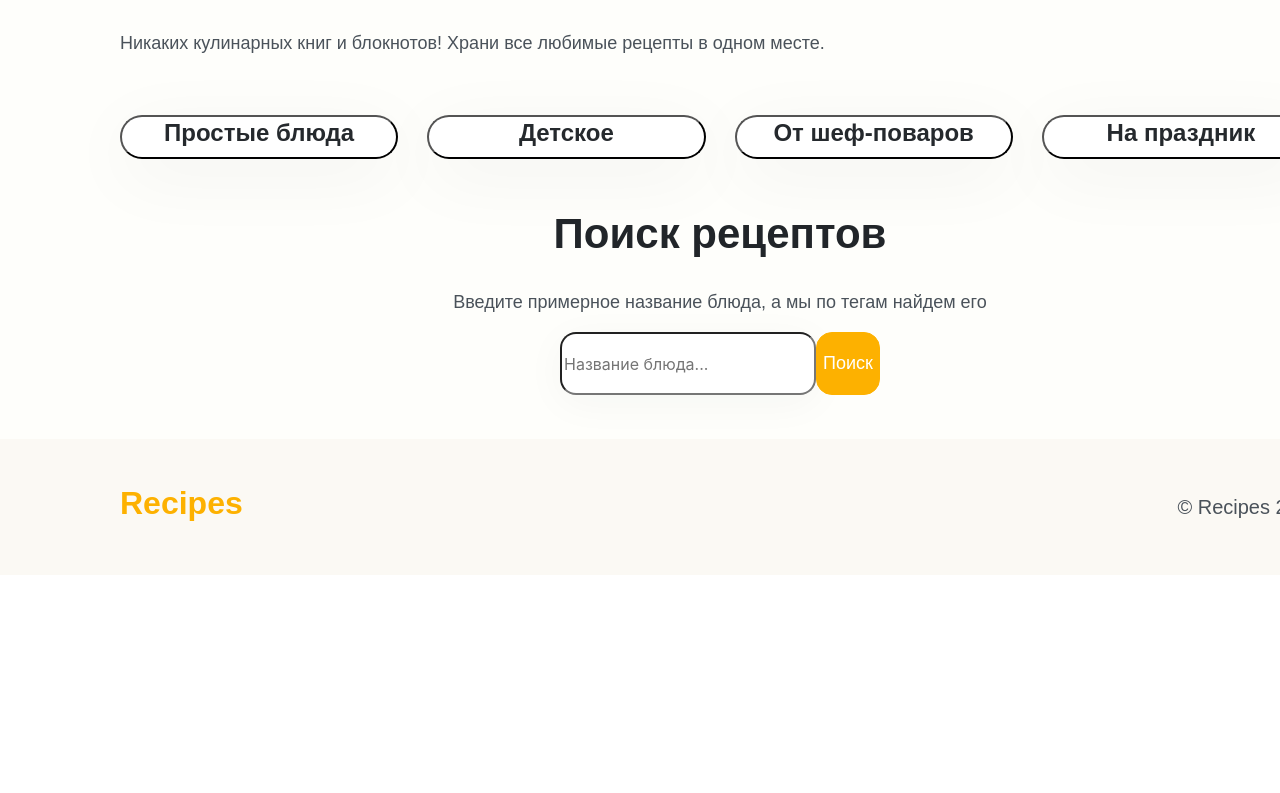
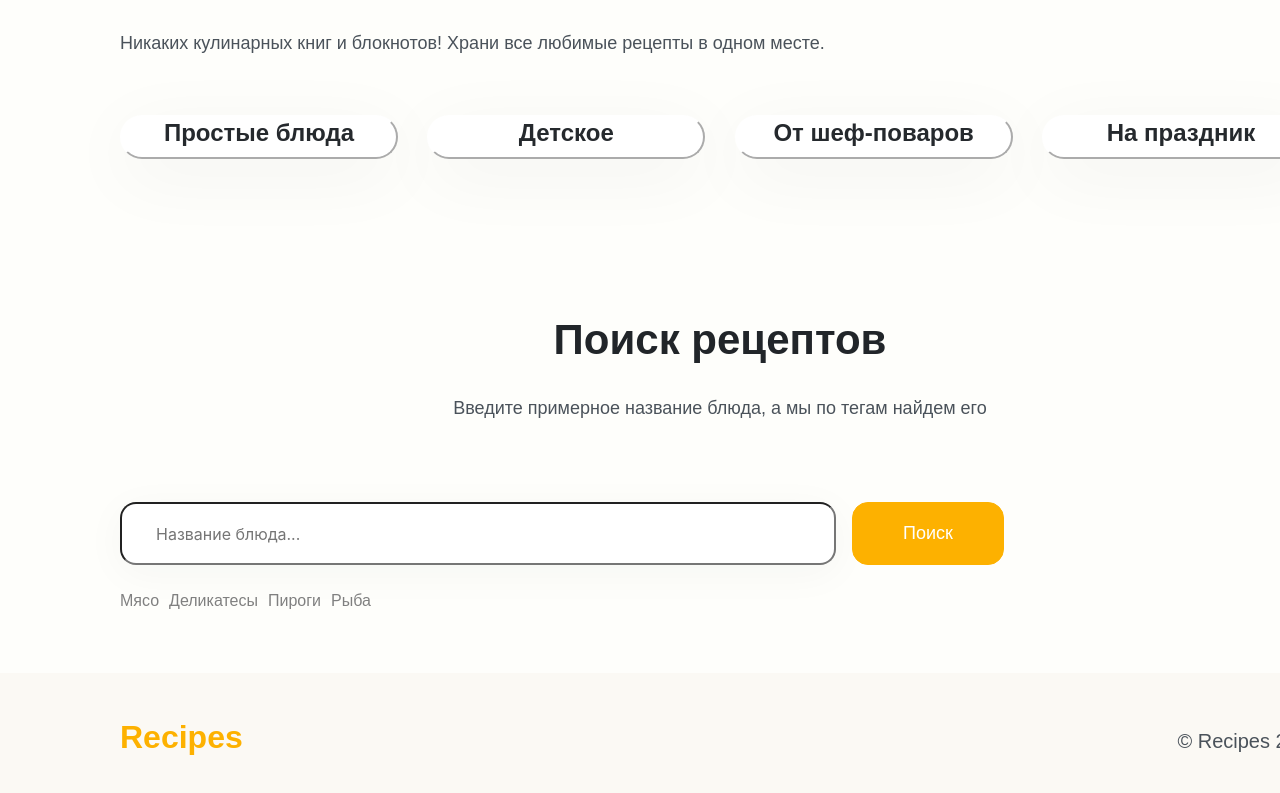
Before and after one commit to ArtyomKorn1lov/Cookers, an Angular app in the folder Cookers/Cookers/ClientApp/: page / in a window 1280 px wide. Shown: the part 485-1278 px from the top of the page. Before the commit the page ends 1060 px from the top, so only its background shows below. Built offline with nearby package versions, Linux system fonts and the light colour scheme.

Commit message:
Frontend: edited main page

```diff
--- a/Cookers/Cookers/ClientApp/src/app/app.component.css
+++ b/Cookers/Cookers/ClientApp/src/app/app.component.css
@@ -3,6 +3,13 @@
 {
   width: 1440px;
   margin: auto;
-  padding: 0px;
   background: #FEFEFB;
+  min-height: 100vh;
+  display: flex;
+  flex-direction: column;
 }
+
+app-fot-bar
+{
+  margin-top: auto;
+}
--- a/Cookers/Cookers/ClientApp/src/app/app.module.ts
+++ b/Cookers/Cookers/ClientApp/src/app/app.module.ts
@@ -9,7 +9,6 @@ import { TopBarComponent } from './top-bar/top-bar.component';
 import { FotBarComponent } from './fot-bar/fot-bar.component';
 import { MainPageComponent } from './main-page/main-page.component';
 import { TagListComponent } from './tag-list/tag-list.component';
-import { FindRecipeFormComponent } from './find-recipe-form/find-recipe-form.component';
 
 @NgModule({
   declarations: [
@@ -18,7 +17,6 @@ import { FindRecipeFormComponent } from './find-recipe-form/find-recipe-form.com
     FotBarComponent,
     MainPageComponent,
     TagListComponent,
-    FindRecipeFormComponent,
   ],
   imports: [
     BrowserModule.withServerTransition({ appId: 'ng-cli-universal' }),
--- a/Cookers/Cookers/ClientApp/src/app/find-recipe-form/find-recipe-form.component.css
+++ /dev/null
@@ -1,20 +0,0 @@
-form
-{
-    display: flex;
-}
-
-input
-{
-    flex-basis: 716px;
-    background: #FFFFFF;
-    box-shadow: 0px 8px 42px rgba(34, 39, 47, 0.04);
-    border-radius: 16px;
-}
-
-button
-{
-    flex-basis: 152px;
-    border: 1px solid #FDB100;
-    background: #FDB100;
-    border-radius: 16px;
-}
--- a/Cookers/Cookers/ClientApp/src/app/find-recipe-form/find-recipe-form.component.html
+++ /dev/null
@@ -1,9 +0,0 @@
-<form>
-
-    <input type="text" placeholder="Название блюда...">
-
-    <button>
-        <p style="color: #FFFFFF;">Поиск</p>
-    </button>
-
-</form>
--- a/Cookers/Cookers/ClientApp/src/app/find-recipe-form/find-recipe-form.component.ts
+++ /dev/null
@@ -1,15 +0,0 @@
-import { Component, OnInit } from '@angular/core';
-
-@Component({
-  selector: 'app-find-recipe-form',
-  templateUrl: './find-recipe-form.component.html',
-  styleUrls: ['./find-recipe-form.component.css']
-})
-export class FindRecipeFormComponent implements OnInit {
-
-  constructor() { }
-
-  ngOnInit() {
-  }
-
-}
--- a/Cookers/Cookers/ClientApp/src/app/main-page/main-page.component.css
+++ b/Cookers/Cookers/ClientApp/src/app/main-page/main-page.component.css
@@ -77,9 +77,67 @@ h5
 
 .box2 + .box3
 {
-    margin-top: 44px;
+    margin-top: 150px;
 }
 
-app-find-recipe-form
+.box4
 {
 }
+
+.box3 + .box4
+{
+    margin-top: 64px;
+}
+
+.box-finder
+{
+    flex-direction: column;
+    display: flex;
+}
+
+.finder
+{
+    display: flex;
+}
+
+.finder input
+{
+    text-indent: 32px;
+    flex-basis: 716px;
+    background: #FFFFFF;
+    box-shadow: 0px 8px 42px rgba(34, 39, 47, 0.04);
+    border-radius: 16px;
+}
+
+.finder button
+{
+    flex-basis: 152px;
+    border: 1px solid #FDB100;
+    background: #FDB100;
+    border-radius: 16px;
+}
+
+.finder input  + button
+{
+    margin-left: 16px;
+}
+
+.nav-panel
+{
+    display: flex;
+}
+
+.nav-panel p
+{
+    margin-top: 24px;
+    font-family: Arial, Helvetica, sans-serif;
+    font-style: normal;
+    font-weight: normal;
+    font-size: 16px;
+    color: #808080;
+}
+
+.nav-panel p + p
+{
+    margin-left: 10px;
+}
--- a/Cookers/Cookers/ClientApp/src/app/main-page/main-page.component.html
+++ b/Cookers/Cookers/ClientApp/src/app/main-page/main-page.component.html
@@ -33,7 +33,32 @@
 
         <p>Введите примерное название блюда, а мы по тегам найдем его</p>
 
-        <app-find-recipe-form></app-find-recipe-form>
+    </div>
+
+    <div class="box4">
+
+        <div class="box-finder">
+
+            <div class="finder">
+
+                <input type="text" placeholder="Название блюда...">
+
+                <button>
+                    <p style="color: #FFFFFF; ">Поиск</p>
+                </button>
+
+            </div>
+
+           <div class="nav-panel">
+
+                <p>Мясо</p>
+                <p>Деликатесы</p>
+                <p>Пироги</p>
+                <p>Рыба</p>
+
+            </div>
+
+        </div>
 
     </div>
 
--- a/Cookers/Cookers/ClientApp/src/app/tag-list/tag-list.component.css
+++ b/Cookers/Cookers/ClientApp/src/app/tag-list/tag-list.component.css
@@ -2,6 +2,7 @@
 {
     margin-top: 42px;
     display: flex;
+    justify-content: space-between;
 }
 
 h1
@@ -12,21 +13,19 @@ h1
     font-weight: bold;
     font-size: 24px;
     line-height: 30px;
-    /* identical to box height, or 125% */
     color: #25292D;
-
 }
 
 .tag-box
 {
-    flex: 1;
+    flex-basis: 278px;
     background: #FFFFFF;
+    border-color: #FFFFFF;
     box-shadow: 0px 16px 72px rgba(34, 39, 47, 0.05);
     border-radius: 24px;
-
 }
 
-.tag-box + .tag-box
+/*.tag-box + .tag-box
 {
     margin-left: 29px;
-}
+}*/
```
Also changed, not shown: 1 other file (tests, documents, lock files or other folders).
